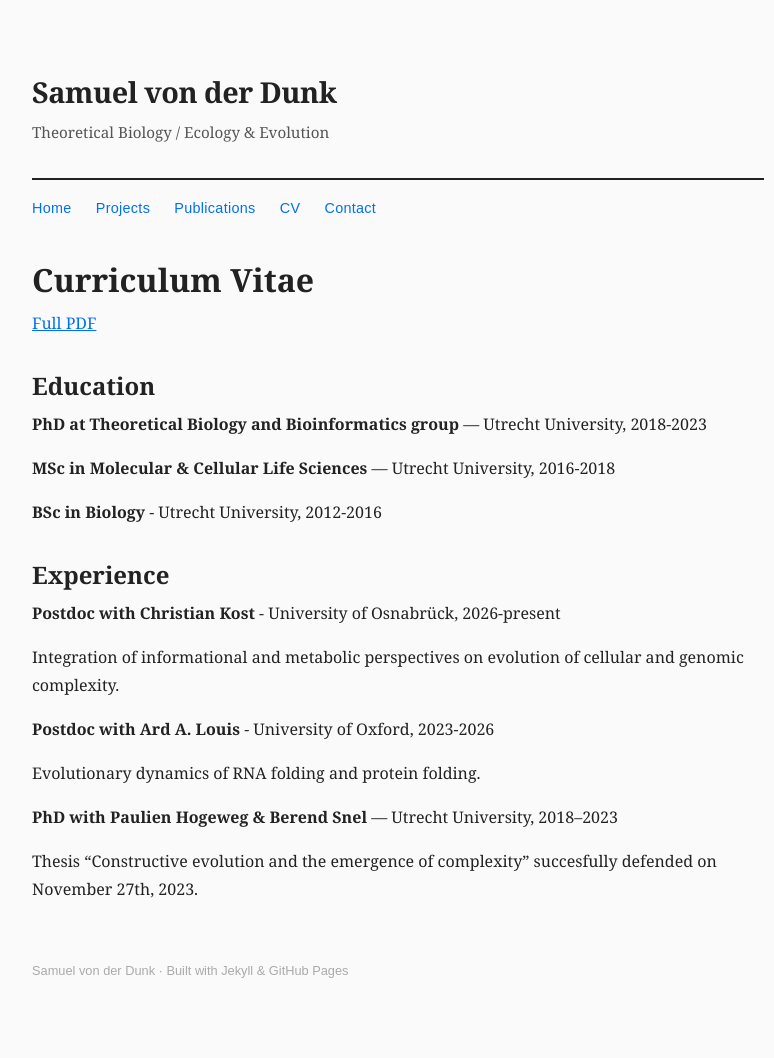
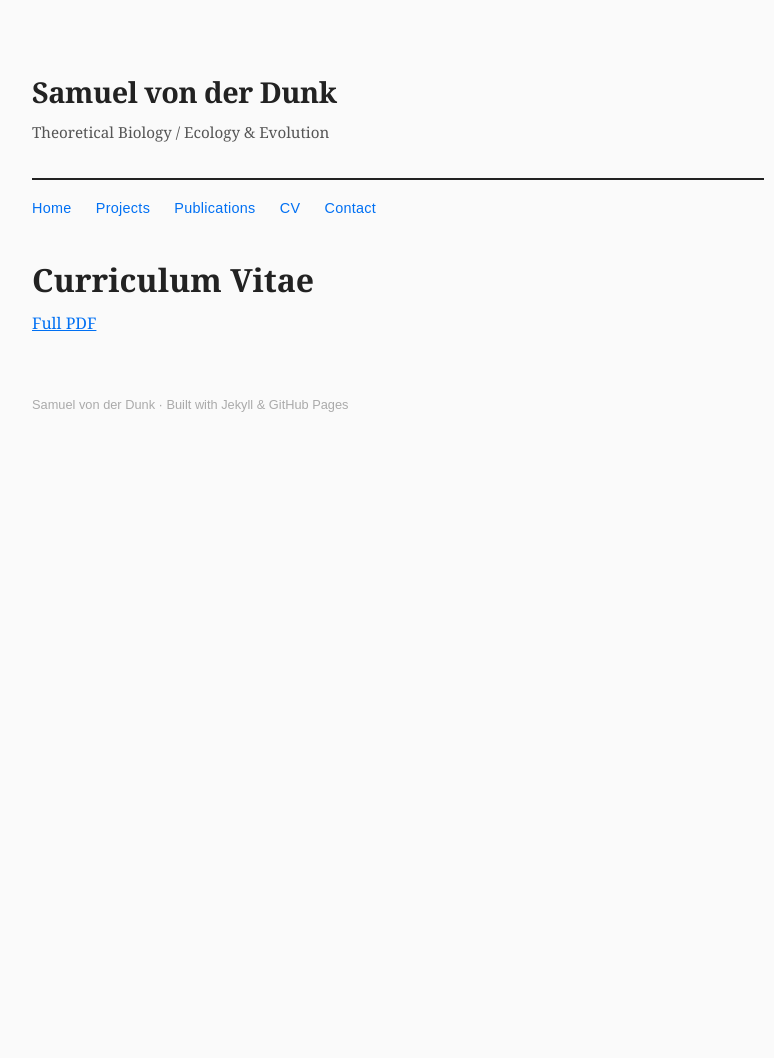
Before and after one commit to samvonderdunk/samvonderdunk.github.io, a Jekyll site: the page built from cv.md, in a window 1280 px wide. Shown: the whole page, without its empty margins (242-1016 px from the left). Built offline with Jekyll 4.4.1, drawn with Linux system fonts in a browser that asks for light colours; after the commit the page ends 900 px from its top, so only the background shows below that.

Commit message:
Update cv.md

```diff
--- a/cv.md
+++ b/cv.md
@@ -6,25 +6,3 @@ title: CV
 # Curriculum Vitae
 
 [Full PDF](CV.pdf)
-
-## Education
-
-**PhD at Theoretical Biology and Bioinformatics group** — Utrecht University, 2018-2023
-
-**MSc in Molecular & Cellular Life Sciences** — Utrecht University, 2016-2018
-
-**BSc in Biology** - Utrecht University, 2012-2016
-
-## Experience
-
-**Postdoc with Christian Kost** - University of Osnabrück, 2026-present
-
-Integration of informational and metabolic perspectives on evolution of cellular and genomic complexity.
-
-**Postdoc with Ard A. Louis** - University of Oxford, 2023-2026
-
-Evolutionary dynamics of RNA folding and protein folding.
-
-**PhD with Paulien Hogeweg & Berend Snel** — Utrecht University, 2018–2023
-
-Thesis “Constructive evolution and the emergence of complexity” succesfully defended on November 27th, 2023.
```
